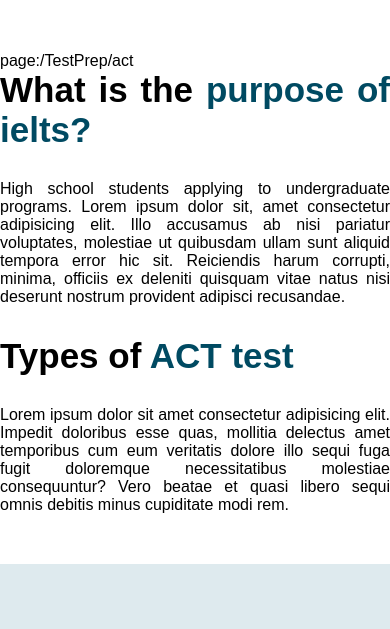
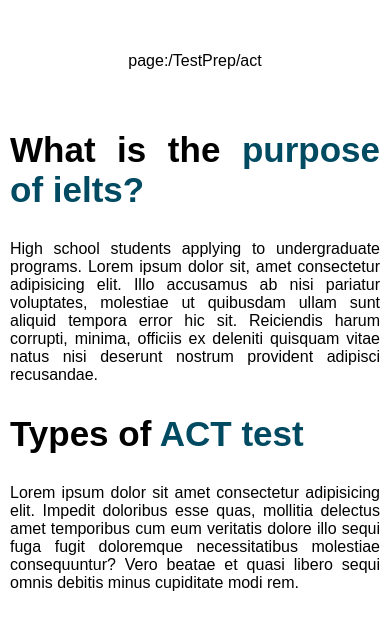
Before and after one commit to mahfuz-ta09/nrc-london, a Next.js app: page /TestPrep/act in a window 390 px wide. Shown: the part 792-1421 px from the top of the page. Built offline with nearby package versions, Linux system fonts and the light colour scheme; a web font is replaced by a local one.

Commit message:
test prep almost done1.7

```diff
--- a/src/app/(withnavbar)/TestPrep/[test]/page.tsx
+++ b/src/app/(withnavbar)/TestPrep/[test]/page.tsx
@@ -165,8 +165,8 @@ const Page = () => {
 
             <div className="details-container">
 
-                page:{pathname}
                 <div className="questions">
+                    page:{pathname}
 
                     <div className="question">
                         <h1 className="question-main">What is the <span>purpose of ielts?</span></h1>
--- a/src/css/TestPrep/CommonStyle.css
+++ b/src/css/TestPrep/CommonStyle.css
@@ -4,9 +4,10 @@
     margin: 10vh auto 0;
 }
 
+
 .test-banner{
     min-height: 60vh;
-    background: linear-gradient(to right,rgba(0,0,0,0.5),rgba(0,0,0,0.1)),url('https://i.ibb.co.com/VvSHJKf/Untitled-design-1.png');
+    background: linear-gradient(to right,rgb(159, 177, 182,0.9),rgba(222, 234, 238,0.8)),url('https://i.ibb.co.com/VvSHJKf/Untitled-design-1.png');
     background-position: center;
     background-size: cover;
     background-repeat: no-repeat;
@@ -280,6 +281,10 @@ tr:hover {
       margin: 20px auto ;
     }
 
+    .question{
+      padding: 10px;
+    }
+
     .question-main{
       color: black;
       font-size: 35px;
```
